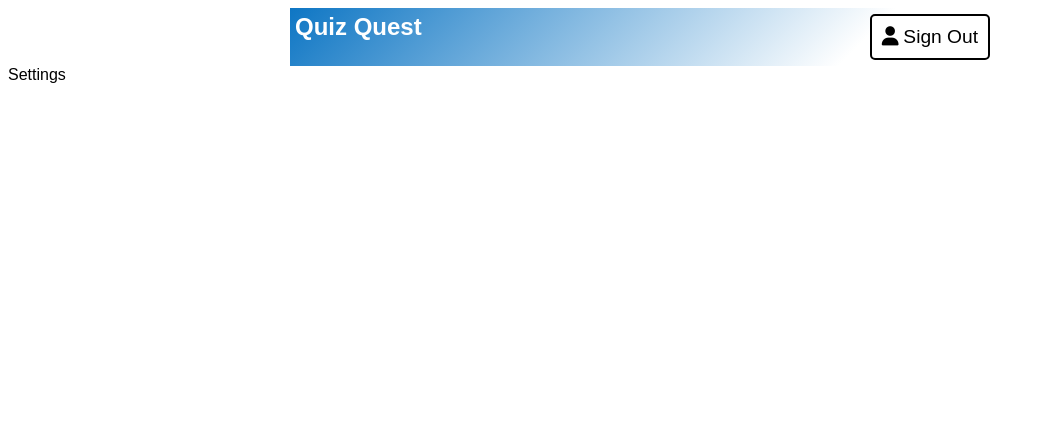
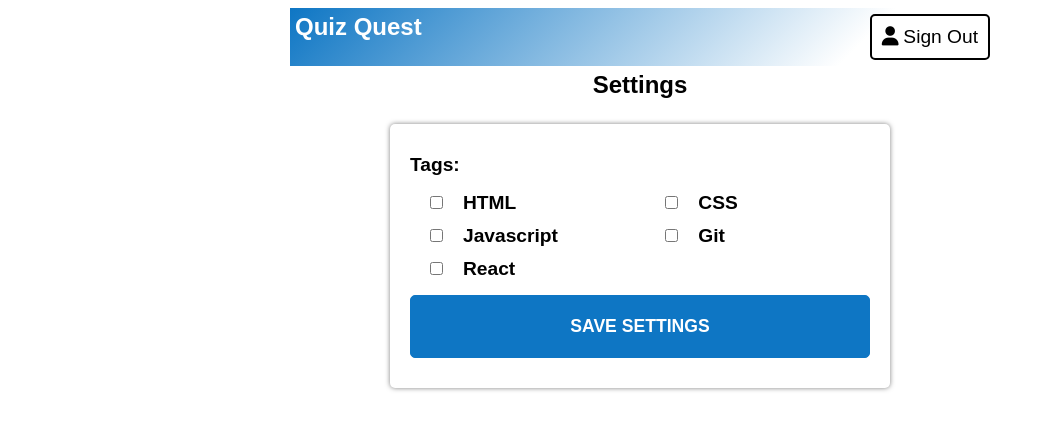
Before and after one commit to RShnitser/quiz-quest, a React (Vite) app: page /settings in a window 1280 px wide. Shown: the top 430 px of the page, without its empty margins (0-1044 px from the left). Built offline with nearby package versions, Linux system fonts and the light colour scheme; sample sign-in values are in the browser's storage.

Commit message:
add tags to settings

```diff
--- a/src/components/Settings.tsx
+++ b/src/components/Settings.tsx
@@ -1,7 +1,54 @@
+import React, { useState } from "react";
+import InputField from "./InputField";
+import { SettingsInfo } from "../quiz-api/quiz-api";
+
+const INIT_SETTINGS: SettingsInfo = {
+    count: 5,
+    tags: new Map([
+        ["HTML", false],
+        ["CSS", false],
+        ["Javascript", false],
+        ["Git", false],
+        ["React", false],
+    ]),
+}
+
 const Settings = () => {
 
+    const [settingsInfo, setQuestionInfo] = useState<SettingsInfo>(INIT_SETTINGS);
+
+    const handleSubmit = () => {
+
+    }
+
     return(
-        <div>Settings</div>
+        <div className="center-display">
+            <h3 className="title">Settings</h3>
+            <form className="form" onSubmit={handleSubmit}>
+            <label className="input-label" >Tags:</label>
+                <div className="form-grid">
+                    { Array.from(settingsInfo.tags.keys()).map((tag) => (
+                        <React.Fragment key={tag}>
+                            <InputField
+                                label={tag}
+                                type="checkbox"
+                                checked={settingsInfo.tags.get(tag)}
+                                error=""
+                                onChange={() => {
+                                    setQuestionInfo({
+                                        ...settingsInfo,
+                                        tags: new Map<string, boolean>(settingsInfo.tags.set(tag, !settingsInfo.tags.get(tag) || false))
+                                    });
+
+                                }}
+
+                            />
+                        </React.Fragment>
+                    ))}
+                </div>
+                <input className="form-btn" type="submit" value="Save Settings"/>
+            </form>
+        </div>
     );
 }
 
--- a/src/quiz-api/quiz-api.ts
+++ b/src/quiz-api/quiz-api.ts
@@ -17,6 +17,12 @@ export type Settings = {
     count: number,
     tags: Array<string>,
 }
+
+export type SettingsInfo = {
+    count: number,
+    tags: Tags,
+}
+
 
 // export type QuestionInfo = {
 //     question: string;
```
